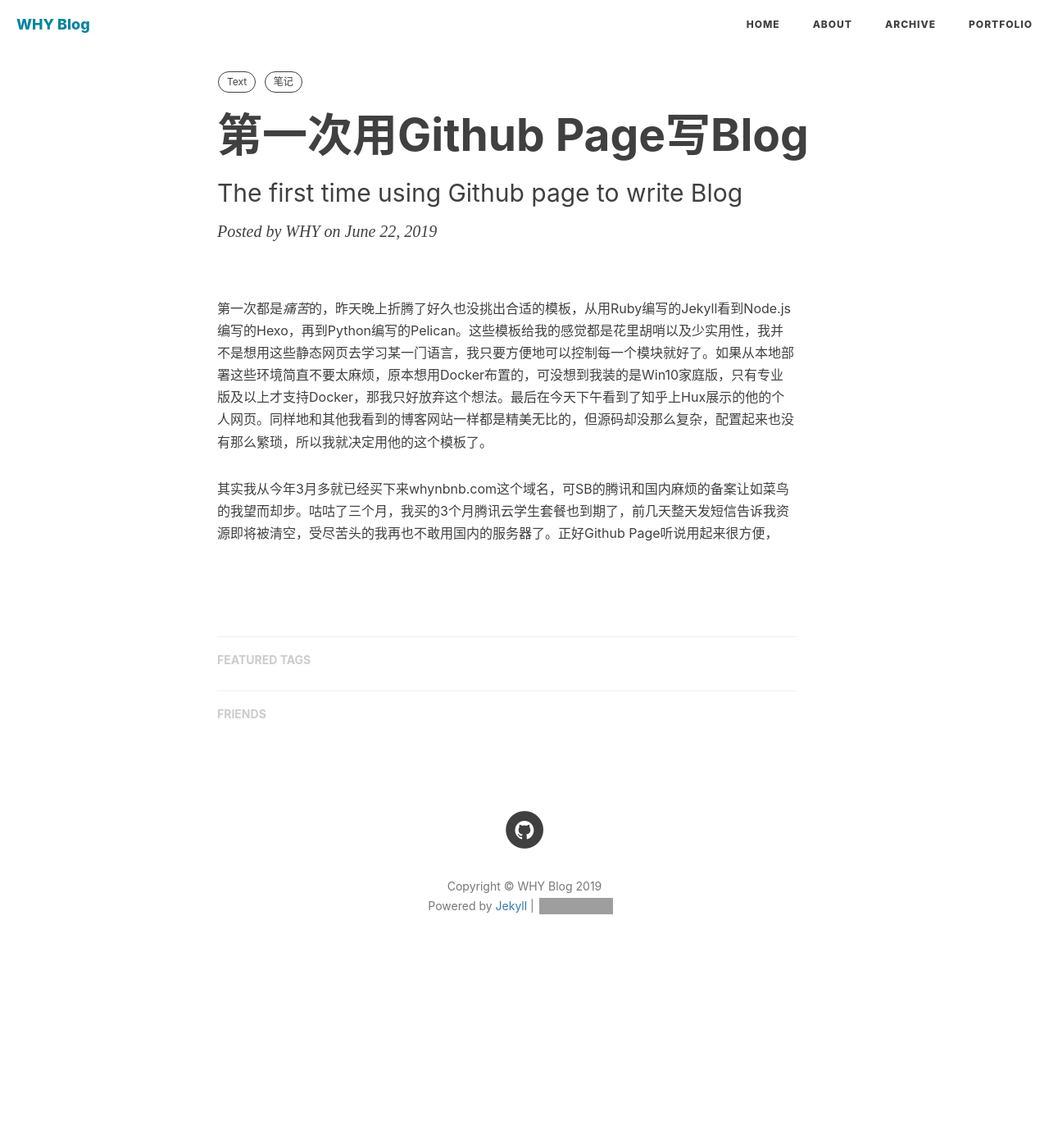
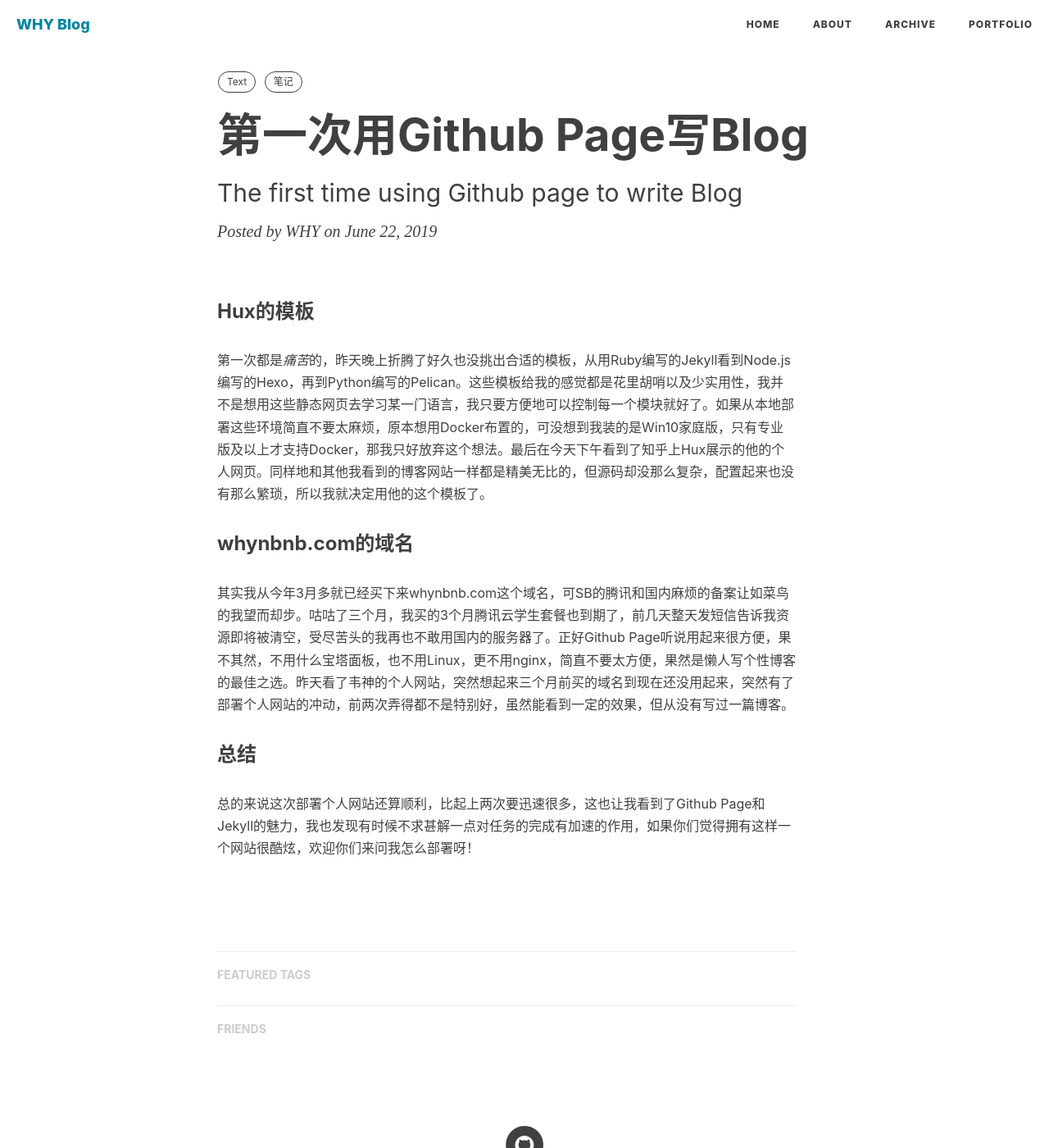
Before and after one commit to WHYBBE/WHYBBE.github.io, a Jekyll site: the page built from _posts/2019-6-22-this-is-the-first-time.md, in a window 1280 px wide and 1400 px high. Shown: the whole window at 82% size. Built offline with Jekyll 4.4.1, drawn with Linux system fonts in a browser that asks for light colours; nearby versions of some CDN libraries; comment, search, counter and statistics services are not loaded; grey boxes are pictures that could not be loaded.

Commit message:
Update 2019-6-22-this-is-the-first-time.md

```diff
--- a/_posts/2019-6-22-this-is-the-first-time.md
+++ b/_posts/2019-6-22-this-is-the-first-time.md
@@ -8,6 +8,11 @@ tags:
   - Text
   - 笔记
 ---
+### Hux的模板
 第一次都是*痛苦*的，昨天晚上折腾了好久也没挑出合适的模板，从用Ruby编写的Jekyll看到Node.js编写的Hexo，再到Python编写的Pelican。这些模板给我的感觉都是花里胡哨以及少实用性，我并不是想用这些静态网页去学习某一门语言，我只要方便地可以控制每一个模块就好了。如果从本地部署这些环境简直不要太麻烦，原本想用Docker布置的，可没想到我装的是Win10家庭版，只有专业版及以上才支持Docker，那我只好放弃这个想法。最后在今天下午看到了知乎上Hux展示的他的个人网页。同样地和其他我看到的博客网站一样都是精美无比的，但源码却没那么复杂，配置起来也没有那么繁琐，所以我就决定用他的这个模板了。
 
-其实我从今年3月多就已经买下来whynbnb.com这个域名，可SB的腾讯和国内麻烦的备案让如菜鸟的我望而却步。咕咕了三个月，我买的3个月腾讯云学生套餐也到期了，前几天整天发短信告诉我资源即将被清空，受尽苦头的我再也不敢用国内的服务器了。正好Github Page听说用起来很方便，
+### whynbnb.com的域名
+其实我从今年3月多就已经买下来whynbnb.com这个域名，可SB的腾讯和国内麻烦的备案让如菜鸟的我望而却步。咕咕了三个月，我买的3个月腾讯云学生套餐也到期了，前几天整天发短信告诉我资源即将被清空，受尽苦头的我再也不敢用国内的服务器了。正好Github Page听说用起来很方便，果不其然，不用什么宝塔面板，也不用Linux，更不用nginx，简直不要太方便，果然是懒人写个性博客的最佳之选。昨天看了韦神的个人网站，突然想起来三个月前买的域名到现在还没用起来，突然有了部署个人网站的冲动，前两次弄得都不是特别好，虽然能看到一定的效果，但从没有写过一篇博客。
+
+### 总结
+总的来说这次部署个人网站还算顺利，比起上两次要迅速很多，这也让我看到了Github Page和Jekyll的魅力，我也发现有时候不求甚解一点对任务的完成有加速的作用，如果你们觉得拥有这样一个网站很酷炫，欢迎你们来问我怎么部署呀！
```
